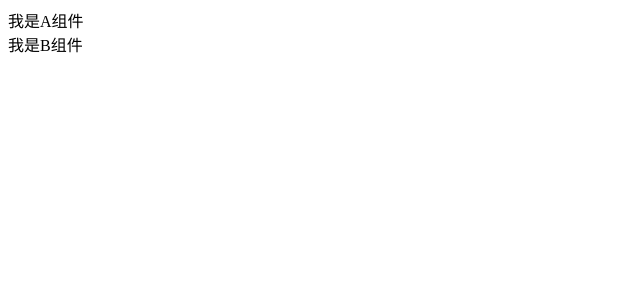
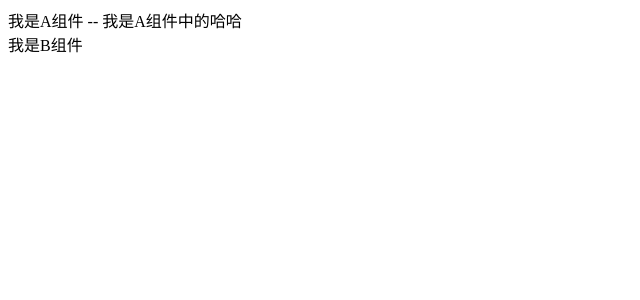
Before and after one commit to wushichen1234/gitTest, a Vue app: page / in a window 1280 px wide. Shown: the top 300 px of the page, without its empty margins (0-640 px from the left). Built offline with nearby package versions, Linux system fonts and the light colour scheme.

Commit message:
修改了A组件中的哈哈

```diff
--- a/src/components/A.vue
+++ b/src/components/A.vue
@@ -1,10 +1,13 @@
 <script setup>
+    import {ref} from 'vue'
+
+    const msg = ref('我是A组件中的哈哈')
 
 </script>
 
 <template>
     <div>
-        我是A组件
+        我是A组件 -- {{ msg }}
     </div>
 </template>
 
```
Also changed, not shown: src/App.vue (line endings or trailing spaces).
